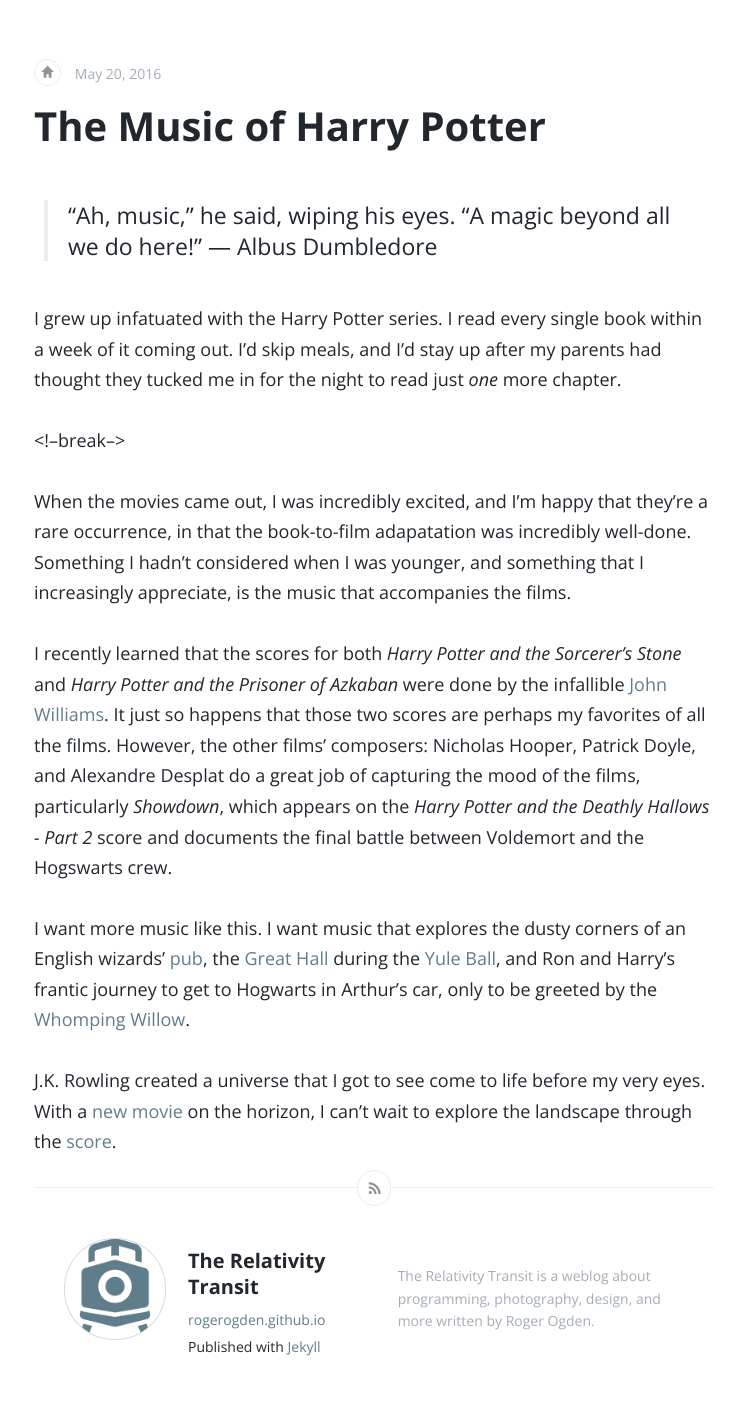
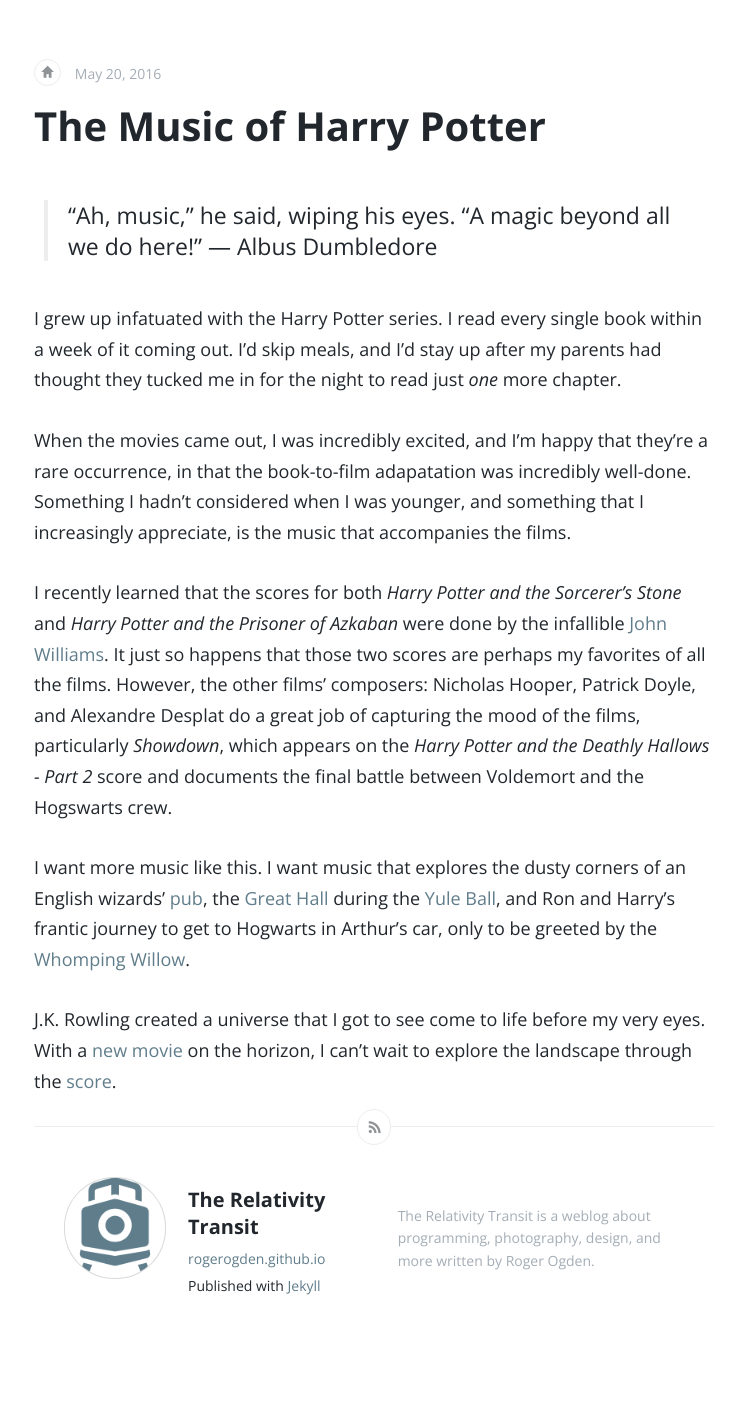
Before and after one commit to rogerogden/blog, a Jekyll site: the page built from _posts/2016-05-20-harrypotter-music.md, in a window 1280 px wide. Shown: the whole page, without its empty margins (266-1006 px from the left). Built offline with Jekyll 4.4.1, drawn with Linux system fonts in a browser that asks for light colours; comment, search, counter and statistics services are not loaded; after the commit the page ends 1350 px from its top, so only the background shows below that.

Commit message:
Update 2016-05-20-harrypotter-music.md

```diff
--- a/_posts/2016-05-20-harrypotter-music.md
+++ b/_posts/2016-05-20-harrypotter-music.md
@@ -8,8 +8,6 @@
 
 I grew up infatuated with the Harry Potter series. I read every single book within a week of it coming out. I'd skip meals, and I'd stay up after my parents had thought they tucked me in for the night to read just _one_ more chapter.
 
-<!–break–>
-
 When the movies came out, I was incredibly excited, and I'm happy that they're a rare occurrence, in that the book-to-film adapatation was incredibly well-done. Something I hadn't considered when I was younger, and something that I increasingly appreciate, is the music that accompanies the films.
 
 I recently learned that the scores for both _Harry Potter and the Sorcerer's Stone_ and _Harry Potter and the Prisoner of Azkaban_ were done by the infallible [John Williams](https://en.wikipedia.org/wiki/John_Williams). It just so happens that those two scores are perhaps my favorites of all the films. However, the other films' composers: Nicholas Hooper, Patrick Doyle, and Alexandre Desplat do a great job of capturing the mood of the films, particularly _Showdown_, which appears on the _Harry Potter and the Deathly Hallows - Part 2_ score and documents the final battle between Voldemort and the Hogswarts crew.
```
